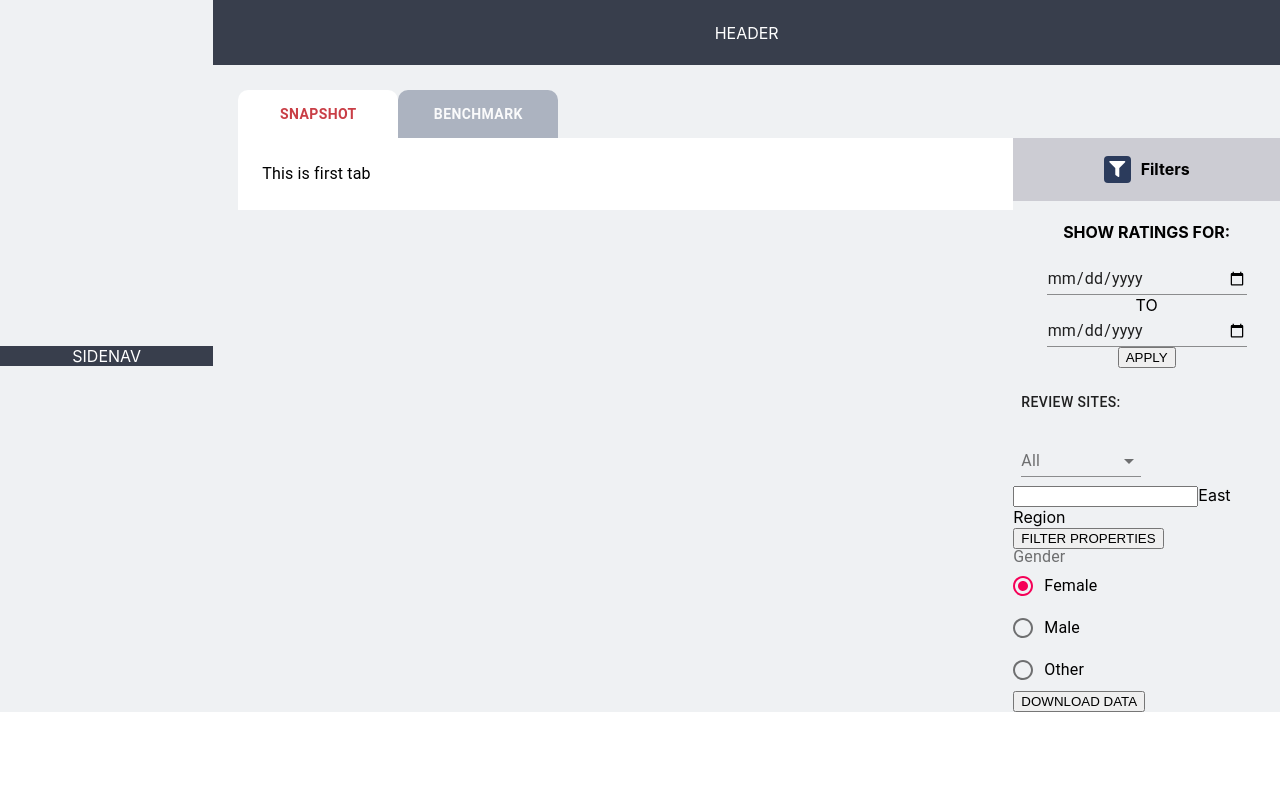
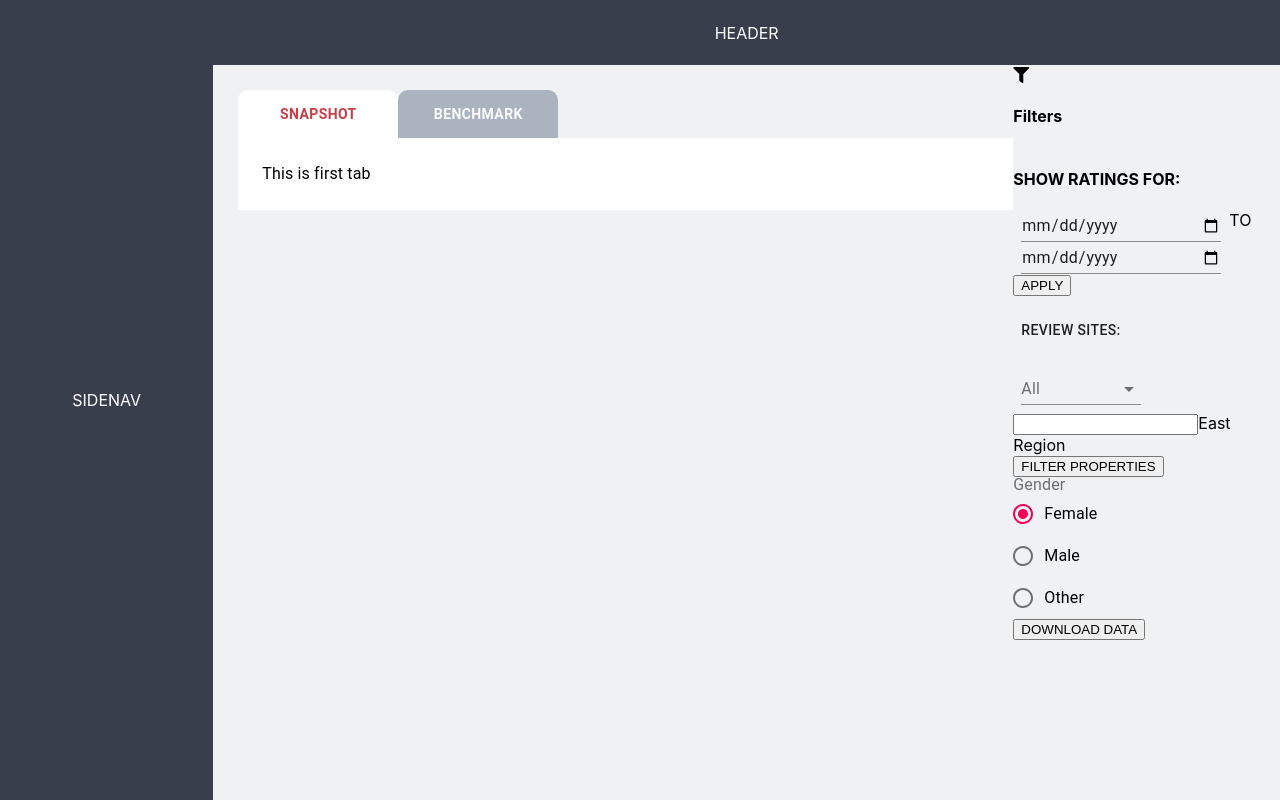
Before and after one commit to tanveerisonline/Ratings-Tracker, a React (Create React App) app: page / in a window 1280 px wide. Built offline with nearby package versions, Linux system fonts and the light colour scheme.

Commit message:
Worked on CSS (layout)

```diff
--- a/src/App.css
+++ b/src/App.css
@@ -1,11 +1,12 @@
 .App {
   display: flex;
   justify-content: center;
-  align-items: center;
+  align-items: flex-start;
   background-color: #eff1f3;
+  /* height: 100vh; */
 }
 .sidenav {
-  height: 100%;
+  height: 100vh;
   display: flex;
   justify-content: center;
   align-items: center;
@@ -20,40 +21,6 @@
   color: #fff;
   background-color: #383e4c;
 }
-.home {
-  display: flex;
-  flex-direction: row;
+.tab {
+  height: 74vh;
 }
-.filter {
-  margin-top: 73px;
-}
-.filter-inner {
-  width: 100%;
-  display: flex;
-  justify-content: center;
-  align-items: center;
-  background-color: #ccccd3;
-}
-.filter-inner h4 {
-  margin-left: 10px;
-}
-.fa-filter {
-  height: 25px;
-  width: 25px;
-  border-radius: 4px;
-  color: #fff;
-  display: flex;
-  justify-content: center;
-  align-items: center;
-  background-color: #2b3b5c;
-  padding: 1px;
-}
-.date-filter {
-  display: flex;
-  flex-direction: column;
-  justify-content: center;
-  align-items: center;
-}
-.datepicker-1 {
-  width: 180px;
-}
--- /dev/null
+++ b/src/Components/Filter.css
@@ -0,0 +1,65 @@
+.filter {
+  margin-top: 73px;
+  /* height: 81vh; */
+  /* background-color: #eff1f3; */
+  /* background-color: red; */
+}
+.filter-inner {
+  width: 100%;
+  display: flex;
+  justify-content: center;
+  align-items: center;
+  background-color: #ccccd3;
+  /* background-color: red; */
+}
+.filter-inner h4 {
+  margin-left: 10px;
+  color: #383e4c;
+}
+.fa-filter {
+  height: 25px;
+  width: 25px;
+  border-radius: 4px;
+  color: #fff;
+  display: flex;
+  justify-content: center;
+  align-items: center;
+  background-color: #2b3b5c;
+  padding: 1px;
+}
+.date-filter {
+  display: flex;
+  flex-direction: column;
+  justify-content: center;
+  align-items: center;
+}
+.date-filter h4 {
+  color: #2b3b5c;
+}
+.review-filter {
+  display: flex;
+  flex-direction: column;
+  justify-content: center;
+  align-items: center;
+}
+.review-filter h4 {
+  color: #2b3b5c;
+}
+.group-filter {
+  display: flex;
+  flex-direction: column;
+  justify-content: center;
+  align-items: center;
+}
+.group-filter h4 {
+  color: #2b3b5c;
+}
+.portfolio {
+  display: flex;
+  flex-direction: column;
+  justify-content: center;
+  align-items: center;
+}
+.portfolio h4 {
+  color: #2b3b5c;
+}
```
